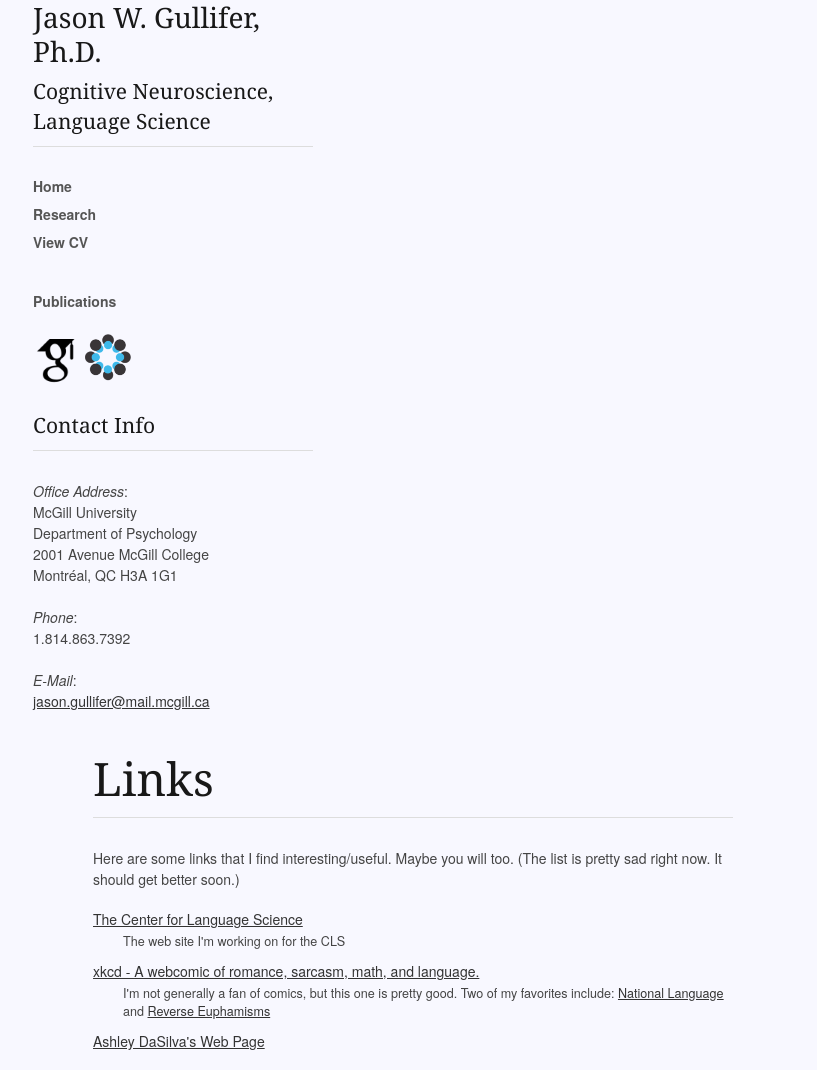
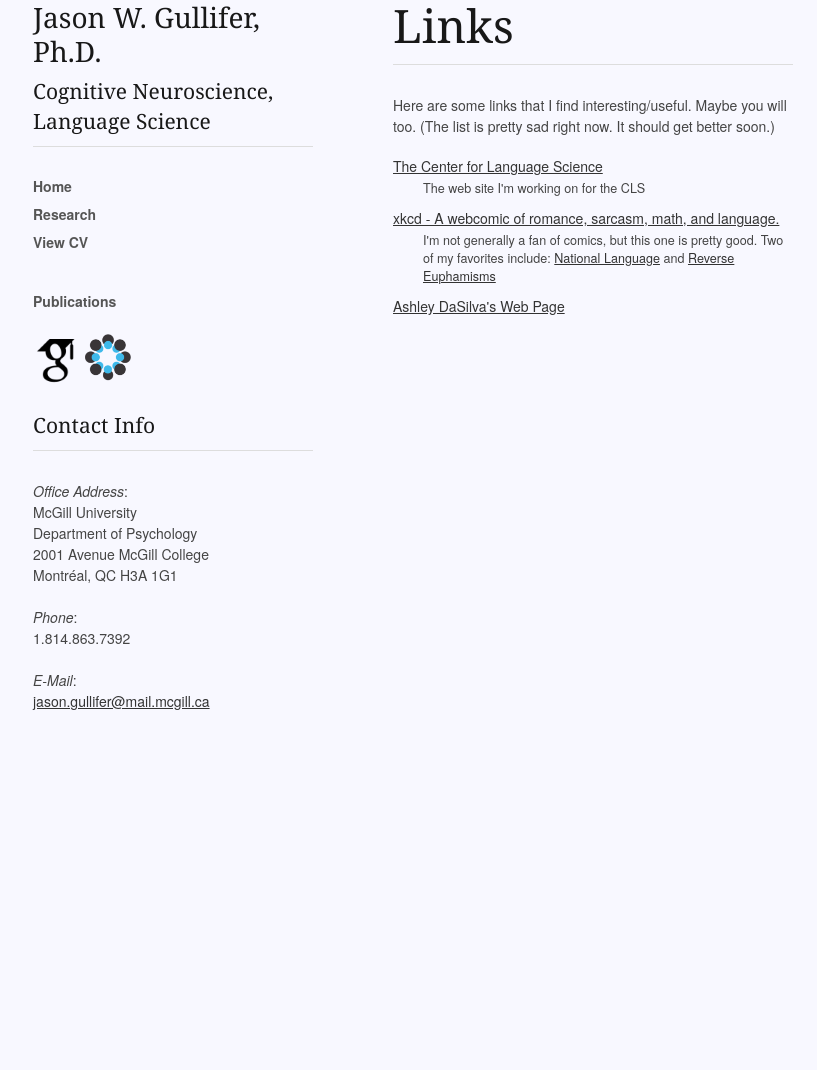
Before and after one commit to jasongullifer/jasongullifer.github.io, a Jekyll site: the page built from links.html, in a window 1280 px wide. Shown: the whole page, without its empty margins (137-954 px from the left). Built offline with Jekyll 4.4.1, drawn with Linux system fonts in a browser that asks for light colours; nearby versions of some CDN libraries; Markdown is read by kramdown in place of the engine named in the settings; after the commit the page ends 900 px from its top, so only the background shows below that.

Commit message:
five columns

```diff
--- a/_layouts/default.html
+++ b/_layouts/default.html
@@ -57,7 +57,7 @@
 		{% include contactinfo.html %}
 
   </div>
-	  <div class="eleven columns content offset-by-one">
+	  <div class="seven columns content offset-by-one">
 {{ content }}
 	  </div>
 
```
